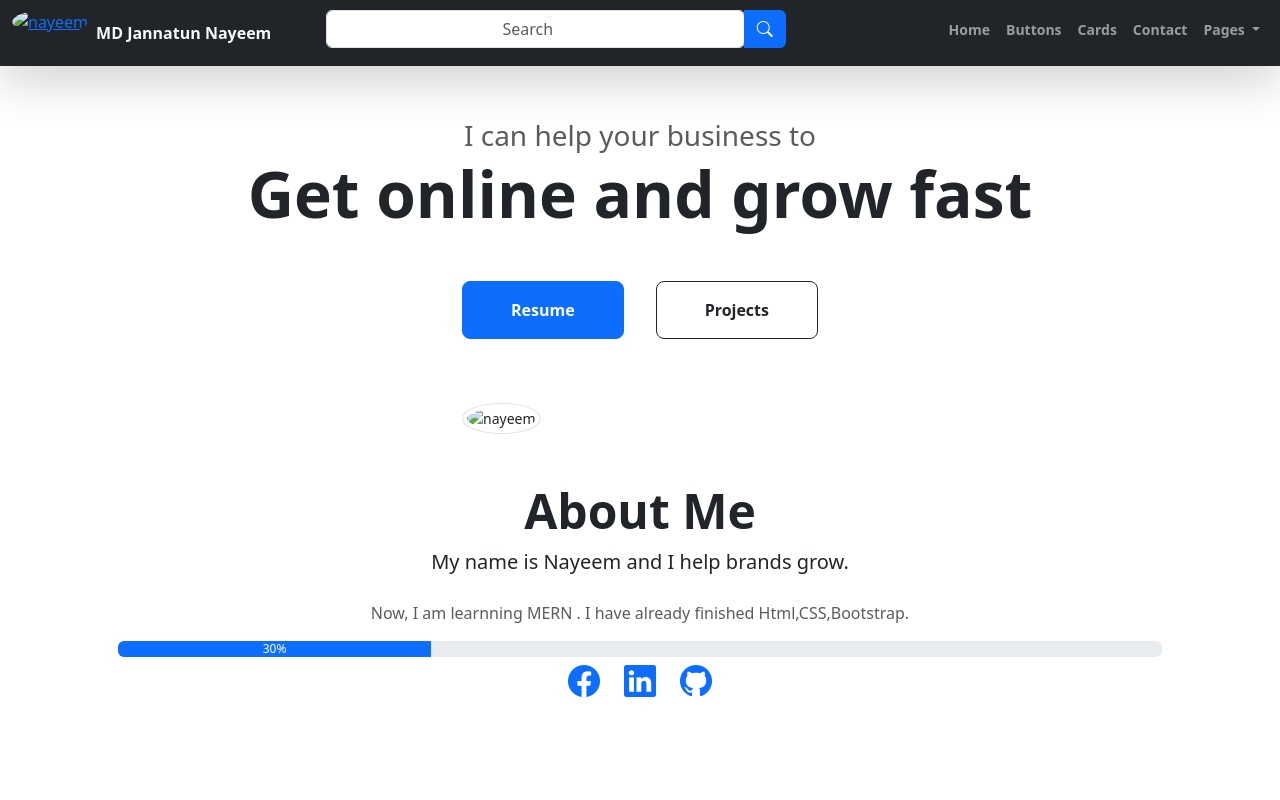
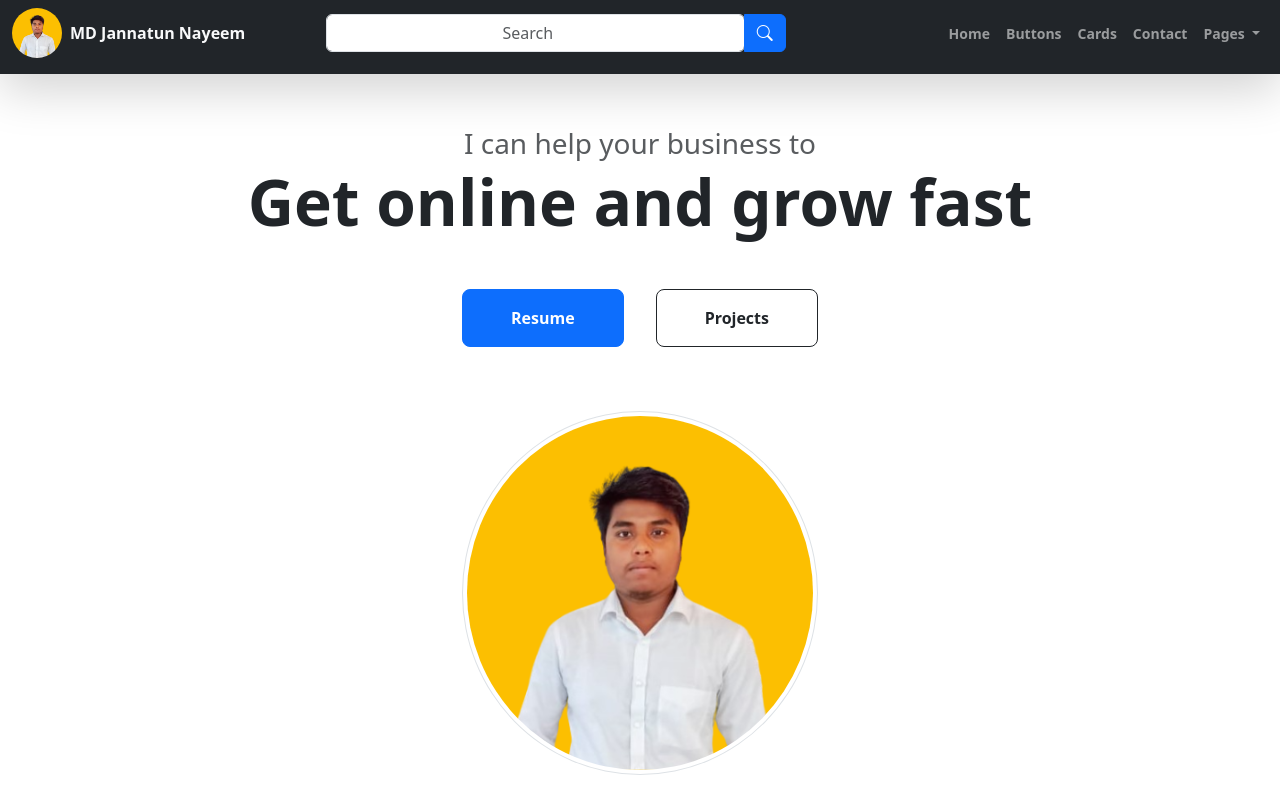
Before and after one commit to MdJannatunNayeem/Module-5_assignment, a plain HTML site: page index.html in a window 1280 px wide. Shown: the top 800 px of the page. Drawn offline with nearby package versions, Linux system fonts and the light colour scheme; files that its build step writes are made by us from their sources.

Commit message:
Update index.html

```diff
--- a/index.html
+++ b/index.html
@@ -16,7 +16,7 @@
 <!-- Navigation-->
 <nav class="navbar sticky-top navbar-dark navbar-expand-lg shadow-lg bg-dark pb-3">
     <div class="container-fluid">
-        <div class="col-3 d-flex"><a  href="#"><span><img src="./Asset/MyPic.png" width="50" height="50" class="rounded-circle " alt="nayeem"></span></a>
+        <div class="col-3 d-flex"><a  href="#"><span><img src="https://github.com/MdJannatunNayeem/Module-5_assignment/blob/main/MyPic.png" width="50" height="50" class="rounded-circle " alt="nayeem"></span></a>
             <a class="navbar-brand d-flex mx-2" href="#"><span class="fw-semibold fs-6 text-light pt-2 d-none d-sm-flex ">MD Jannatun Nayeem</span></a>
         </div>
 
@@ -74,7 +74,7 @@
             <div class="col-4"></div>
             <div class="col-4">
                 <div class="card w-100 card-group no-border">
-                    <img src="Asset/MyPic.png" alt="nayeem" class="img-thumbnail small rounded-circle">
+                    <img src="https://github.com/MdJannatunNayeem/Module-5_assignment/blob/main/MyPic.png" alt="nayeem" class="img-thumbnail small rounded-circle">
                 </div>
             </div>
             <div class="col-4"></div>
```
